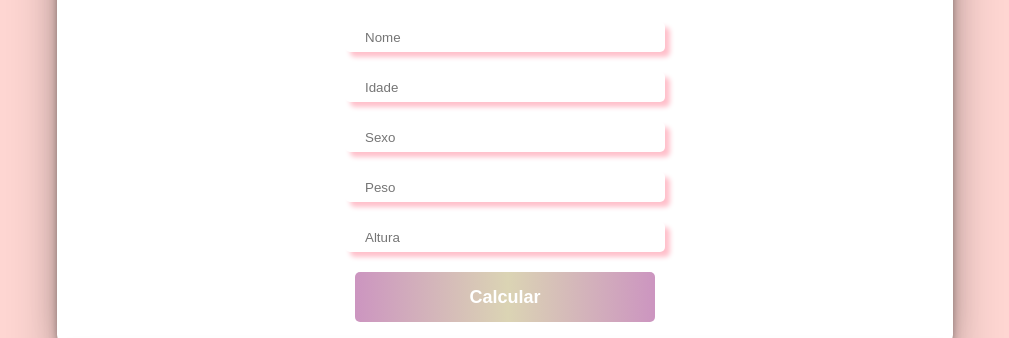
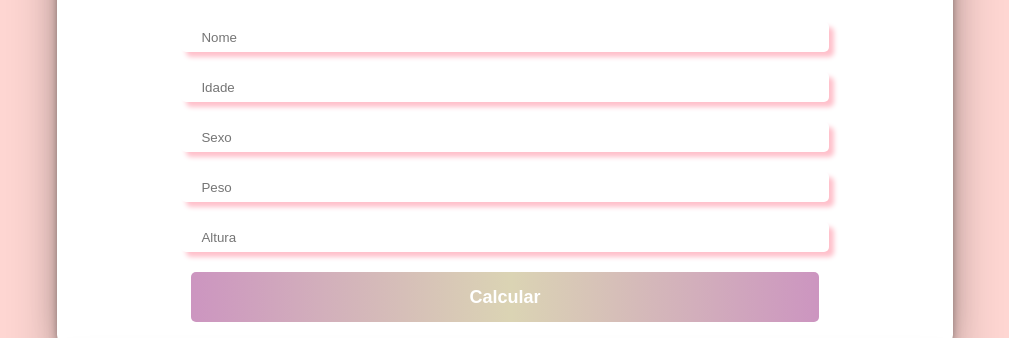
Before and after one commit to bugFlavia/IMC-pwa, a website: page index.html in a window 1280 px wide. Shown: the part 464-802 px from the top of the page, without its empty margins (135-1144 px from the left). Drawn offline with Linux system fonts and the light colour scheme.

Commit message:
littleCorrecoes

```diff
--- a/css/style.css
+++ b/css/style.css
@@ -51,7 +51,7 @@ h1{
 .verdade input{
     box-shadow: 5px 5px 5px pink;
     border: none;
-    width: 300px;
+    width: 70%;
     height: 30px;
     padding-left: 20px;
     border-radius: 5px;
@@ -61,7 +61,7 @@ h1{
 .verdade button{
     background-image: linear-gradient(to right, #CC95C0 0%, #DBD4B4  51%, #CC95C0  100%);
     height: 50px;
-    width: 300px;
+    width: 70%;
     padding-top: 15px;
     padding-bottom: 30px;
     border-radius: 5px;
--- a/index.html
+++ b/index.html
@@ -2,13 +2,12 @@
 <html>
 <head>
     <meta charset='utf-8'>
+    <title>Calculadora Renatão</title>
     <meta http-equiv='X-UA-Compatible' content='IE=edge'>
-    <meta name="theme-color" content="white" />
-    <title>Page Title</title>
     <meta name='viewport' content='width=device-width, initial-scale=1'>
     <link rel="manifest" href="manifest.json" />
     <link rel='stylesheet' type='text/css' media='screen' href='css/style.css'>
-    <link rel="apple-touch-icon" href="images/pwa-icon-256.png" />
+    <link rel="apple-touch-icon" href="imagens/256.256.png" />
     <meta name="theme-color" content="white" />
 </head>
 <body>
```
Also changed, not shown: imagens/taylor-swift-blank-space_7910426-2587_1200x630.webp (deleted), manifest.json.
